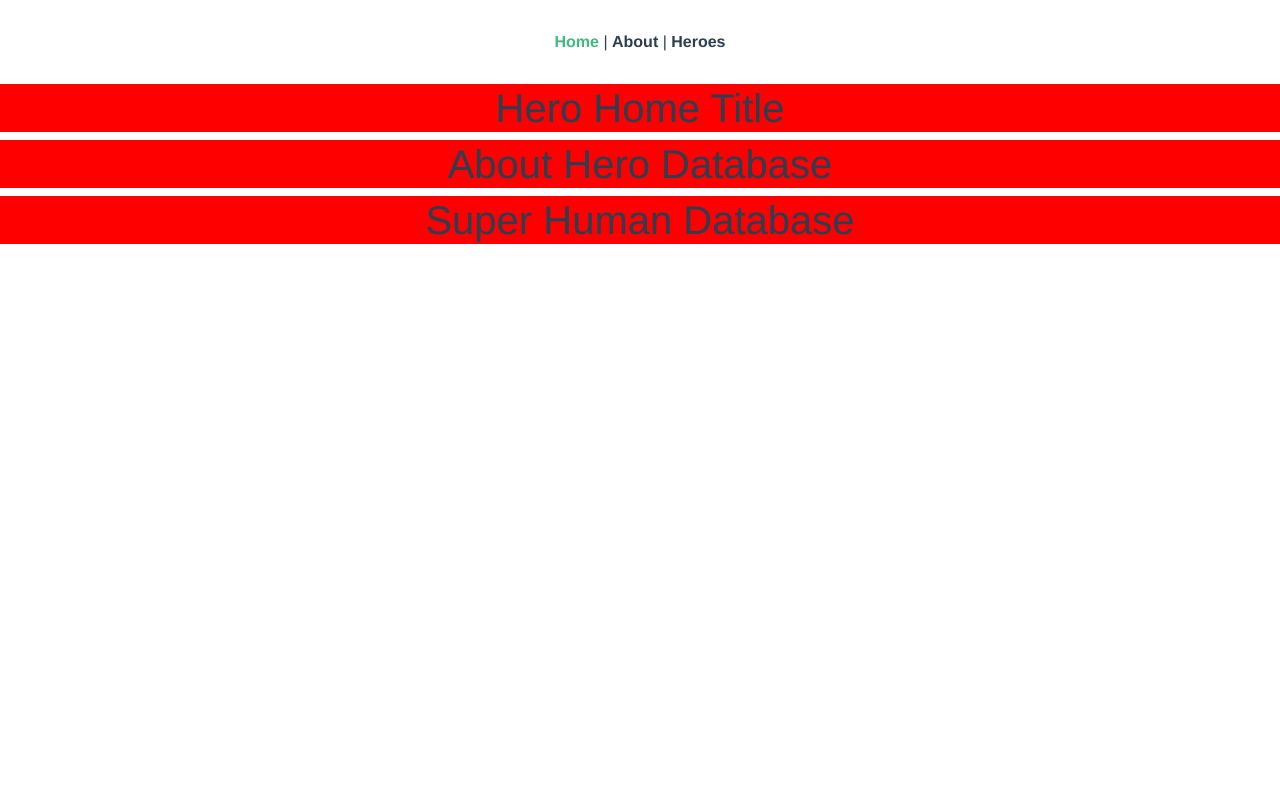
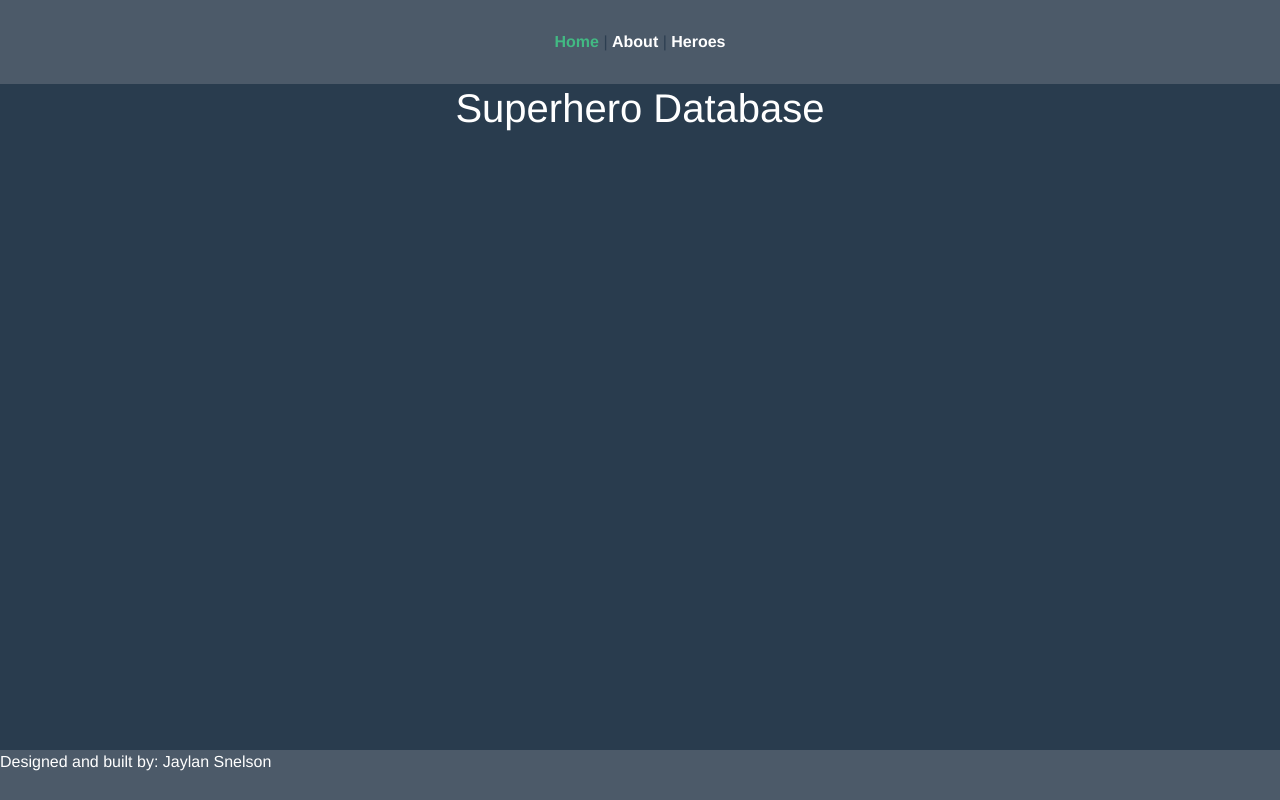
Before and after one commit to jaysnel/super-hero-database, a Vue app: page / in a window 1280 px wide. Built offline with nearby package versions, Linux system fonts and the light colour scheme.

Commit message:
adding background,footer,header colors. button colors, rearangement of hero section

```diff
--- a/src/App.vue
+++ b/src/App.vue
@@ -6,32 +6,62 @@
       <router-link to="/heroes">Heroes</router-link>
     </div>
     <router-view/>
+
+    <footer class="footer">
+      <div class="footer-section">Designed and built by: Jaylan Snelson</div>
+    </footer>
   </div>
 </template>
 
 <style>
+:root {
+  --light-colored-bg: #4C5A69;
+  --main-bg: #293C4E;
+}
 
+html {
+  height: 100%;
+  margin: 0;
+}
+body #app {
+  background: var(--main-bg);
+  height: 100%;
+  min-height: 100vh;
+}
 #app {
   font-family: Avenir, Helvetica, Arial, sans-serif;
   -webkit-font-smoothing: antialiased;
   -moz-osx-font-smoothing: grayscale;
   text-align: center;
   color: #2c3e50;
+  margin: 0;
 }
 
 #nav {
   padding: 30px;
-  /* background: #000; */
-  /* color: #ffc107; */
+  background: var(--light-colored-bg);
 }
 
 #nav a {
   font-weight: bold;
-  /* color: #fff; */
-  color: #2c3e50;
+  color: #fff;
 }
 
 #nav a.router-link-exact-active {
   color: #42b983;
 }
+
+.footer {
+  background: var(--light-colored-bg);
+  bottom: 0;
+  height: 50px;
+  left: 0;
+  position: fixed;
+  width: 100%;
+  color: #fff;
+}
+.footer .footer-section {
+  width: 100%;
+  text-align: left;
+}
 </style>
--- a/src/components/HeroAppearance.vue
+++ b/src/components/HeroAppearance.vue
@@ -1,18 +1,10 @@
 <template>
   <div class="hero-appearance-body">
-    <!-- <p>Eye Color: {{ eyeColor }}</p>
-    <p>Gender: {{ gender }}</p>
-    <p>Hair Color: {{ hairColor }}</p>
-    <p>Height: {{ height }}</p>
-    <p>Race: {{ race }}</p>
-    <p>Weight: {{ weight }}</p> -->
 
 
-
-
-<h1>Appearance</h1>
+<h2>Appearance</h2>
             <!-- Button trigger modal -->
-<button type="button" class="btn btn-primary" data-toggle="modal" data-target="#HeroAppearance">
+<button type="button" class="btn btn-info" data-toggle="modal" data-target="#HeroAppearance">
   Learn More
 </button>
 
@@ -58,14 +50,13 @@ export default {
 
 <!-- Add "scoped" attribute to limit CSS to this component only -->
 <style scoped>
-.hero-appearance-body {
-  background: rgba(255,255,255,.5);
-  /* display: grid;
-  grid-template-columns: 1fr 1fr; */
-}
 
 /* MODAL POPUP STYLING */
 .modal-content .modal-body span {
   font-weight: bold;
 }
+
+.modal-content {
+  color: #293C4E;
+}
 </style>
--- a/src/components/HeroBiography.vue
+++ b/src/components/HeroBiography.vue
@@ -1,16 +1,8 @@
 <template>
   <div class="hero-biography-body">
-    <!-- <p>Aliases: {{ aliases }}</p>
-    <p>Alignment: {{ alignment }}</p>
-    <p>Alter-Egos:{{ alterEgos }}</p>
-    <p>First Appearance: {{ firstAppearance }}</p>
-    <p>Full Name: {{ fullName }}</p>
-    <p>Gender: {{ gender }}</p>
-    <p>Place Of Birth: {{ placeOfBirth }}</p>
-    <p>Publisher: {{ publisher }}</p> -->
-<h1>Biography</h1>
+<h2>Biography</h2>
             <!-- Button trigger modal -->
-<button type="button" class="btn btn-primary" data-toggle="modal" data-target="#HeroBiography">
+<button type="button" class="btn btn-info" data-toggle="modal" data-target="#HeroBiography">
   Learn More
 </button>
 
@@ -62,14 +54,13 @@ export default {
 
 <!-- Add "scoped" attribute to limit CSS to this component only -->
 <style scoped>
-.hero-biography-body {
-    background: rgba(255,255,255,.5);
-    /* display: grid;
-    grid-template-columns: 1fr 1fr; */
-}
 
 /* MODAL POPUP STYLING */
 .modal-content .modal-body span {
   font-weight: bold;
 }
+
+.modal-content {
+  color: #293C4E;
+}
 </style>
--- a/src/components/HeroConnections.vue
+++ b/src/components/HeroConnections.vue
@@ -1,13 +1,9 @@
 <template>
   <div class="hero-connections-body">
-    <!-- <p>Group Affiliation: {{ groupAffiliation }}</p>
-    <p>Relatives: {{ relatives }}</p> -->
 
-
-
-<h1>Personal Connections</h1>
+<h2>Personal Connections</h2>
             <!-- Button trigger modal -->
-<button type="button" class="btn btn-primary" data-toggle="modal" data-target="#HeroConnections">
+<button type="button" class="btn btn-info" data-toggle="modal" data-target="#HeroConnections">
   Learn More
 </button>
 
@@ -46,14 +42,13 @@ export default {
 
 <!-- Add "scoped" attribute to limit CSS to this component only -->
 <style scoped>
-.hero-connections-body {
-    background: rgba(255,255,255,.5);
-    /* display: grid;
-    grid-template-columns: 1fr 1fr; */
-}
 
 /* MODAL POPUP STYLING */
 .modal-content .modal-body span {
   font-weight: bold;
 }
+
+.modal-content {
+  color: #293C4E;
+}
 </style>
--- a/src/components/HeroPowerstats.vue
+++ b/src/components/HeroPowerstats.vue
@@ -1,17 +1,10 @@
 <template>
   <div class="hero-powerstats-body">
-    <!-- <p>Combat: {{ combat }}</p>
-    <p>Durability: {{ durability }}</p>
-    <p>Intelligence: {{ intelligence }}</p>
-    <p>Power: {{ power }}</p>
-    <p>Speed: {{ speed }}</p>
-    <p>Strength: {{ strength }}</p> -->
 
 
-
-<h1>Powerstats</h1>
+<h2>Powerstats</h2>
             <!-- Button trigger modal -->
-<button type="button" class="btn btn-primary" data-toggle="modal" data-target="#powerstats">
+<button type="button" class="btn btn-info" data-toggle="modal" data-target="#powerstats">
   Learn More
 </button>
 
@@ -58,14 +51,13 @@ export default {
 
 <!-- Add "scoped" attribute to limit CSS to this component only -->
 <style scoped>
-.hero-powerstats-body {
-    background: rgba(255,255,255,.5);
-    /* display: grid;
-    grid-template-columns: 1fr 1fr; */
-}
 
 /* MODAL POPUP STYLING */
 .modal-content .modal-body span {
   font-weight: bold;
 }
+
+.modal-content {
+  color: #293C4E;
+}
 </style>
--- a/src/components/HeroWork.vue
+++ b/src/components/HeroWork.vue
@@ -1,12 +1,8 @@
 <template>
   <div class="hero-work-body">
-    <!-- <p>Base: {{ base }}</p>
-    <p>Occupation: {{ occupation }}</p> -->
-
-
-    <h1>Civillian Work</h1>
+    <h2>Civillian Work</h2>
             <!-- Button trigger modal -->
-<button type="button" class="btn btn-primary" data-toggle="modal" data-target="#HeroWork">
+<button type="button" class="btn btn-info" data-toggle="modal" data-target="#HeroWork">
   Learn More
 </button>
 
@@ -21,7 +17,7 @@
         </button>
       </div>
       <div class="modal-body">
-        <p><span>Base:</span> {{ base }}</p>
+        <p><span>Home Base:</span> {{ base }}</p>
         <p><span>Occupation:</span> {{ occupation }}</p>
       </div>
       <div class="modal-footer">
@@ -45,14 +41,13 @@ export default {
 
 <!-- Add "scoped" attribute to limit CSS to this component only -->
 <style scoped>
-.hero-work-body {
-    background: rgba(255,255,255,.5);
-    /* display: grid;
-    grid-template-columns: 1fr 1fr; */
-}
 
 /* MODAL POPUP STYLING */
 .modal-content .modal-body span {
   font-weight: bold;
 }
+
+.modal-content {
+  color: #293C4E;
+}
 </style>
--- a/src/views/About.vue
+++ b/src/views/About.vue
@@ -1,5 +1,11 @@
 <template>
   <div class="about">
-    <h1>This is an about page</h1>
+    <h1>About</h1>
   </div>
 </template>
+
+<style scoped>
+  .about {
+    color: #fff;
+  }
+</style>
--- a/src/views/Hero.vue
+++ b/src/views/Hero.vue
@@ -3,7 +3,6 @@
       <div class="top-name-image">
         <h1>{{ HeroInfo.name }}</h1>
         <img :src="HeroInfo.image.url"><br/>
-        <button type="button" class="btn btn-warning" v-on:click="backToHeroesPage()">Back To Heroes</button>
       </div>
 
         <div class="hero-body">
@@ -47,7 +46,11 @@
           />
         </div>
 
-
+    <div class="text-center back-to-heroes">
+      <div>
+      <button type="button" class="btn btn-warning" v-on:click="backToHeroesPage()">Back To Heroes</button>
+      </div>
+    </div>
 
     </div>
 </template>
@@ -64,7 +67,6 @@ export default {
   name: 'Hero',
   data: function() {
       return {
-        token: process.env.VUE_APP_FB_TOKEN,
         Heroes: superHeroes,
         HeroId: this.$route.params.id,
         HeroInfo: null
@@ -80,12 +82,12 @@ export default {
   methods: {
      getHeroName: function() {
        let vueApp = this;
-       let token = this.token;
+       let token = process.env.VUE_APP_FB_TOKEN;
        let heroId = this.HeroId;
        let url = 'https://www.superheroapi.com/api.php/' + token + '/' + heroId;
 
       axios.get(url).then(res => {
-        if(res.data.appearance.race == "null") res.data.appearance.race = "Unknown"
+        if(res.data.appearance.race == "null") res.data.appearance.race = "-"
           vueApp.HeroInfo = res.data;
           console.log(vueApp.HeroInfo)
       })
@@ -101,32 +103,30 @@ export default {
 </script>
 
 <style scoped>
-/* .hero-outside-container{
-  background: url('../assets/super-hero-collage.jpg');
-  background-size: cover;
-  background-position: center center;
-} */
 
 .top-name-image {
-  background: rgba(255,255,255,.5);
+  color: #fff;
 }
 
 .hero-body {
-  background: rgba(255,255,255,.5);
   display: grid;
   grid-template-columns: 1fr 1fr 1fr;
   grid-gap: 5px;
+  color: #fff;
 }
-/* .hero-body div {
-  border: 1px solid #000;
-} */
+
 img {
   max-width: 100%;
   width: 225px;
 }
 
+.back-to-heroes {
+  display: grid;
+  grid-template-columns: 1fr 1fr 1fr;
+  grid-gap: 5px;
+}
 
-
-
-
+.back-to-heroes div {
+  margin-top: 20px;
+}
 </style>
--- a/src/views/Heroes.vue
+++ b/src/views/Heroes.vue
@@ -5,7 +5,7 @@
             <div v-for="item in filteredList" v-bind:key="item.id">
                 <h3>{{ item.name }}</h3>
                 <!-- <p>{{ parseInt(item.id) }}</p> -->
-                <a  target="_blank" v-on:click="heroPage(item.id)"><button type="button" class="btn btn-dark">View Info</button></a>
+                <a  target="_blank" v-on:click="heroPage(item.id)"><button type="button" class="btn btn-info">View Info</button></a>
             </div>
         </div>
     </div>
@@ -19,7 +19,6 @@ export default {
   name: 'Heroes',
   data: function() {
       return {
-        token: process.env.VUE_APP_FB_TOKEN,
         Heroes: superHeroes,
         heroName: null,
         heroId: null,
@@ -33,7 +32,7 @@ export default {
           this.$router.push({ path: `/hero/${Number(id)}`})
       },
      getHeroInfo: function() {
-         let token = this.token;
+         let token = process.env.VUE_APP_FB_TOKEN;
          let url = 'https://www.superheroapi.com/api.php/' + token + '/' + getRandomNumber() + '/image';
          function getRandomNumber() {
              return Math.floor((Math.random() * 100) + 1);
@@ -49,7 +48,7 @@ export default {
                 let newList = [];
                 let searchOption = this.userSearch;
 
-                if(searchOption === '') { return heroList } // Returnin full list if user has not typed anything in
+                if(searchOption === '') { return heroList } // Returning full list if user has not typed anything in
                 heroList.filter(j => {
                     if(j.name.toLowerCase().includes(searchOption.toLowerCase())) newList.push(j);
                 })
@@ -63,6 +62,10 @@ export default {
 </script>
 
 <style scoped>
+.hero-outer-container {
+    color: #fff;
+}
+
 .hero-container-inner {
     display: grid;
     grid-template-columns: 1fr 1fr 1fr;
--- a/src/views/Home.vue
+++ b/src/views/Home.vue
@@ -1,19 +1,9 @@
 <template>
   <div class="home">
 
-    <div class="dl1">
-    <h1>Hero Home Title</h1>
+    <div class="dl">
+    <h1>Superhero Database</h1>
     </div>
-
-    <div class="dl2">
-    <h1>About Hero Database</h1>
-    </div>
-
-    <div class="dl3">
-    <h1>Super Human Database</h1>
-    </div>
-
-
 
   </div>
 </template>
@@ -42,6 +32,6 @@ export default {
 
 <style scoped>
 .home div {
-  background: #ff0000;
+  color: #fff;
 }
 </style>
```
